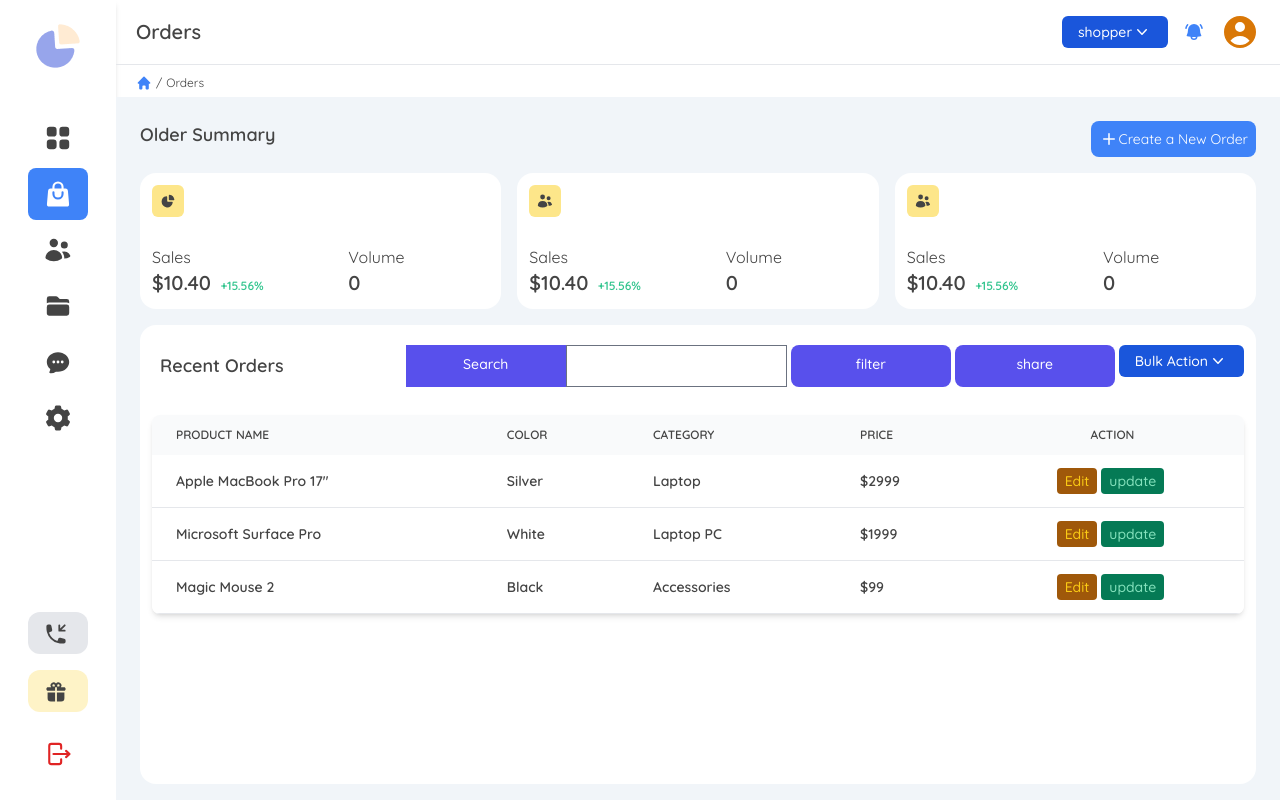
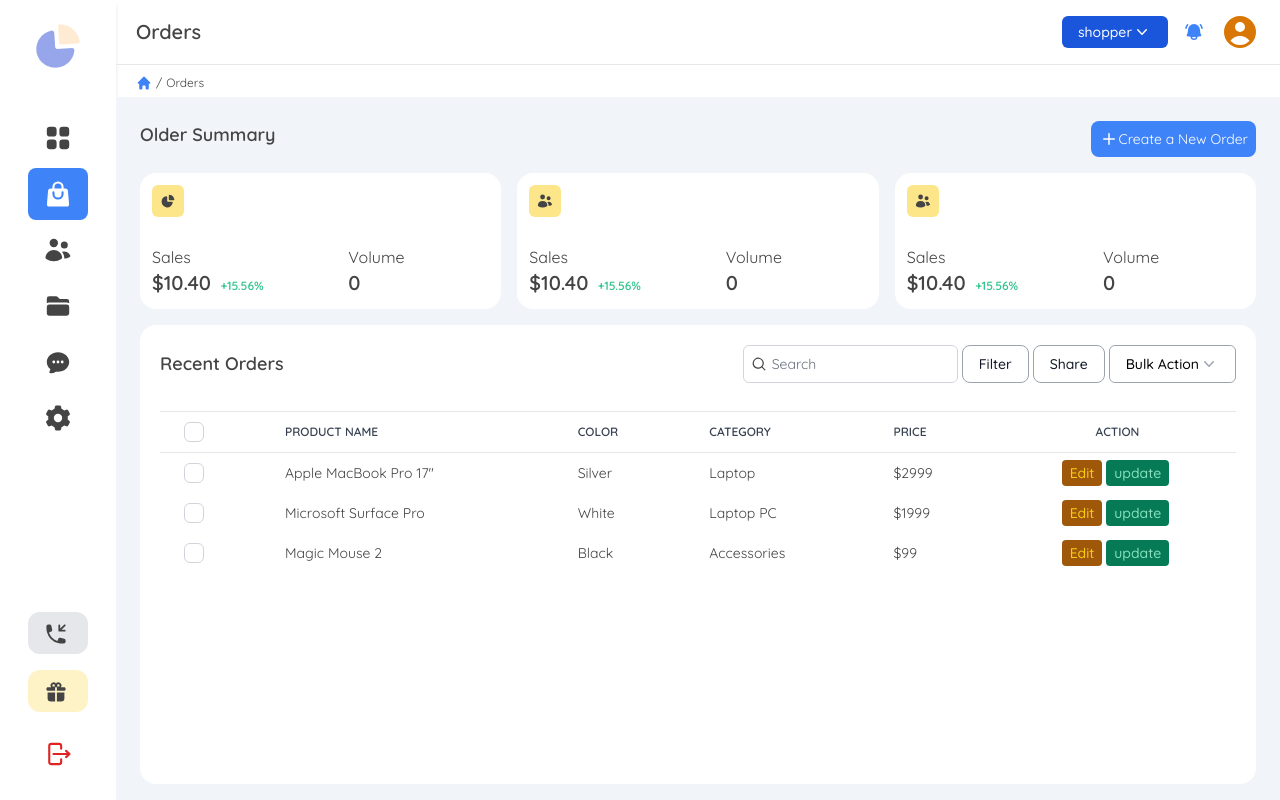
Before and after one commit to Ruan-Rita/Metrix-SaaS, a Next.js app in the folder client/: page /orders in a window 1280 px wide. Built offline with nearby package versions, Linux system fonts and the light colour scheme.

Commit message:
Client: add new components and fix some

```diff
--- a/client/components/Charts/ChartPie.tsx
+++ b/client/components/Charts/ChartPie.tsx
@@ -1,5 +1,6 @@
 import { Charts } from "../../util/Enums"
 import dynamic from "next/dynamic";
+import SimpleHash from "../../util/SimpleHash";
 
 export default function ChartPie() {
 
@@ -13,7 +14,7 @@ export default function ChartPie() {
     return (
         <div>
             <div className="flex justify-between px-10">
-                {labels.map(name => (<p className="px-2 py-1 rounded-md bg-slate-200">{name}</p>))}
+                {labels.map(name => (<p key={SimpleHash()} className="px-2 py-1 rounded-md bg-slate-200">{name}</p>))}
             </div>
             <div className="flex justify-center mt-3">
                 <ApexCharts className="w-full" options={settingChart.options} series={settingChart.series} type="donut" />
--- a/client/components/InfoCard/InfoCard.tsx
+++ b/client/components/InfoCard/InfoCard.tsx
@@ -31,7 +31,7 @@ export default function InfoCard({ icon, bgIconColor, children, className, right
                             </div>
                             : null
                         }
-                        <h2 className="ml-2 font-bold text-lg">{title ? title : null}</h2>
+                        <h2 className="font-bold text-lg">{title ? title : null}</h2>
                     </div>
                     {renderRightSide()}
                 </div>
--- a/client/components/SideBar/Index.tsx
+++ b/client/components/SideBar/Index.tsx
@@ -10,7 +10,6 @@ import {
     ChevronRightIcon,
     UsersIcon
 } from "@heroicons/react/20/solid";
-
 import Image from "next/image";
 import { useRouter } from "next/router";
 import Logo from '../../public/images/logo.png'
@@ -19,13 +18,10 @@ import { useEffect, useState } from 'react'
 
 export default function SideBar() {
     const router = useRouter()
-    const [isExpansive, setIsExpansive] = useState(false)
+    const [isExpansive, setIsExpansive] = useState(true)
 
     useEffect(() => {
-        if (localStorage.getItem('UserUI_isExpansive') == 'true') {
-            setIsExpansive(localStorage.getItem('UserUI_isExpansive') == 'true')
-            console.log('1 ruan - rita');
-        }
+        setIsExpansive(localStorage.getItem('UserUI_isExpansive') == 'true')
     }, [])
 
     function _logout() {
@@ -36,7 +32,7 @@ export default function SideBar() {
     function handleIsExpansive() {
         const newValue = !isExpansive
         setIsExpansive(newValue)
-        localStorage.setItem('UserUI_isExpansive', 'true')
+        localStorage.setItem('UserUI_isExpansive', newValue ? 'true' : 'false')
     }
 
     return (
--- a/client/components/core/Dropdown/index.tsx
+++ b/client/components/core/Dropdown/index.tsx
@@ -9,7 +9,7 @@ interface IDropdown {
     className?: string
     theme?: ThemeColorDropDown
 }
-export default function Dropdown({ items = [], label, onChange, theme }: IDropdown) {
+export default function Dropdown({ items = [], label, onChange, theme, className }: IDropdown) {
     const [selected, setSelected] = useState(-1)
     const [idDropdown, setIdDropdown] = useState('')
 
@@ -46,8 +46,8 @@ export default function Dropdown({ items = [], label, onChange, theme }: IDropdo
         return ''
     }
     return (
-        <div className='relative'>
-            <button data-dropdown-toggle={idDropdown} className={`w-fit focus:ring-2 focus:outline-none font-medium rounded-md text-sm px-4 py-1.5 text-center inline-flex items-center ${themeColor[theme ? theme : ThemeColorDropDown.default].button}`} type="button">
+        <div className={`relative ${className}`}>
+            <button data-dropdown-toggle={idDropdown} className={`w-fit h-full focus:ring-2 focus:outline-none font-medium rounded-md text-sm px-4 py-1.5 text-center inline-flex items-center ${themeColor[theme ? theme : ThemeColorDropDown.default].button}`} type="button">
                 {renderValue()}
                 <ChevronDownIcon className={`ml-auto w-5 h-5 ${themeColor[theme ? theme : ThemeColorDropDown.default].icon}`} />
             </button>
--- a/client/components/core/Input/index.tsx
+++ b/client/components/core/Input/index.tsx
@@ -1,5 +1,5 @@
 import { useState, InputHTMLAttributes } from "react"
-import { EnvelopeIcon, LockClosedIcon, UserIcon } from '@heroicons/react/20/solid'
+import { EnvelopeIcon, LockClosedIcon, MagnifyingGlassIcon, UserIcon } from '@heroicons/react/20/solid'
 
 interface IInput extends InputHTMLAttributes<HTMLInputElement> {
   label?: string
@@ -26,7 +26,8 @@ export default function Input({ label, value, type = 'text', ...rest }: IInput)
     const typeIcons = {
       'email': <EnvelopeIcon {...styles} />,
       'name': <UserIcon {...styles} />,
-      'password': <LockClosedIcon {...styles} />
+      'password': <LockClosedIcon {...styles} />,
+      'search': <MagnifyingGlassIcon {...styles} />
     }
     return typeIcons[type] ?? false
   }
@@ -45,22 +46,22 @@ export default function Input({ label, value, type = 'text', ...rest }: IInput)
     )
   }
   return (
-    <div>
+    <>
       {
         label ? (
           <label>
-            <div className="mb-6">
+            <div>
               {label}
               {getComponent()}
             </div>
           </label>
         )
           : (
-            <div className="mb-6">
+            <div>
               {getComponent()}
             </div>
           )
       }
-    </div>
+    </>
   )
 }
--- a/client/components/core/TableBase/index.tsx
+++ b/client/components/core/TableBase/index.tsx
@@ -1,32 +1,55 @@
+import SimpleHash from "../../../util/SimpleHash"
+import Input from "../Input"
+
 interface ITable {
     rows: object[],
-    titles: string[]
+    titles: string[],
+    theme?: string
 }
-export default function TableBase({ rows, titles }: ITable) {
+
+type TableThemeType = {
+    outline: ResponseTableThemeType
+}
+
+type ResponseTableThemeType = {
+    head: string,
+    body: string
+    table: string
+}
+export default function TableBase({ rows, titles, theme }: ITable) {
 
     function renderTitles() {
         return <>
+            <th scope="col" className={`px-6 h-10 text-center flex content-center ${renderTableTheme().head}`}>
+                <div className="flex items-center justify-center h-full">
+                    <Input type="checkbox" className="!w-5 h-5 border border-gray-300 bg-white !p-0" />
+                </div>
+            </th>
             {titles.map(item => (
-                <th scope="col" className="px-6 py-3">
+                <th key={SimpleHash()} scope="col" className={`px-6 h-10 align-middle ${renderTableTheme().head}`}>
                     {item}
                 </th>
             ))}
-            <th scope="col" className="px-6 py-3 text-center">
+            <th scope="col" className={`px-6 h-10 text-center align-middle ${renderTableTheme().head}`}>
                 Action
             </th>
-
         </>
     }
 
     function renderRows() {
         return rows.map(item => (
-            <tr className="bg-white border-b dark:bg-gray-800 dark:border-gray-700 hover:bg-gray-50 dark:hover:bg-gray-600">
+            <tr key={SimpleHash()} className={renderTableTheme().body}>
+                <td scope="col" className="px-6 h-10 text-center flex align-middle" >
+                    <div className="flex items-center justify-center h-full">
+                        <Input type="checkbox" className="!w-5 h-5 border border-gray-300 bg-white !p-0" />
+                    </div>
+                </td>
                 {Object.values(item).map((item) => (
-                    <th scope="row" className="px-6 py-4">
+                    <td key={SimpleHash()} scope="row" className="px-6 h-10 align-middle">
                         {item}
-                    </th>
+                    </td>
                 ))}
-                <td className="px-6 py-4 text-center">
+                <td className="px-6 h-10 text-center align-middle">
                     <a href="#" className="mr-1 font-medium bg-yellow-600 px-2 py-1 rounded text-yellow-300 dark:text-yellow-500 hover:underline">Edit</a>
                     <a href="#" className="mr-1 font-medium bg-green-600 px-2 py-1 rounded text-green-300 dark:text-green-500 hover:underline">update</a>
                 </td>
@@ -34,11 +57,23 @@ export default function TableBase({ rows, titles }: ITable) {
         ))
     }
 
+    function renderTableTheme(): ResponseTableThemeType {
+        const themeBase: TableThemeType = {
+            outline: {
+                head: 'text-gray-700 dark:text-gray-400',
+                body: '',
+                table: 'rounded-none'
+            }
+        }
+
+        return themeBase[theme ?? 'outline']
+    }
+
     return (
-        <div className="relative overflow-x-auto shadow-md sm:rounded-lg">
+        <div className={`relative overflow-x-auto ${renderTableTheme().table}`}>
             <table className="w-full text-sm text-left text-gray-500 dark:text-gray-400">
-                <thead className="text-xs text-gray-700 uppercase bg-gray-50 dark:bg-gray-700 dark:text-gray-400">
-                    <tr>
+                <thead className="text-xs uppercase ">
+                    <tr className="border-y border-gray-200">
                         {renderTitles()}
                     </tr>
                 </thead>
--- a/client/pages/orders/index.tsx
+++ b/client/pages/orders/index.tsx
@@ -1,10 +1,12 @@
 import { ChartPieIcon, PlusIcon, ShoppingBagIcon, UsersIcon } from "@heroicons/react/20/solid";
 import Image from "next/image";
 import Dropdown from "../../components/core/Dropdown";
+import Input from "../../components/core/Input";
 import SubmitButton from "../../components/core/Submit";
 import TableBase from "../../components/core/TableBase";
 import InfoCard from "../../components/InfoCard/InfoCard";
 import MainTemplate from "../../components/Templates/Main";
+import { ThemeColorDropDown } from "../../util/Enums";
 
 export default function Home() {
   const Orders = ['item 1', 'item 2']
@@ -30,12 +32,11 @@ export default function Home() {
   function renderMenuRecentOrders() {
     return (<div className="flex gap-1">
       <div className="flex">
-        <SubmitButton label="Search" className="rounded-none" />
-        <input type="search" />
+        <Input type="search" placeholder="Search" className="border border-gray-300 bg-white" />
       </div>
-      <SubmitButton label="filter" />
-      <SubmitButton label="share" />
-      <Dropdown items={['item 1', 'item 2', 'item 3']} label={'Bulk Action'} />
+      <SubmitButton label="Filter" className="w-max border-solid !border-gray-400 bg-white !text-gray-900" />
+      <SubmitButton label="Share" className="w-max border-solid !border-gray-400 bg-white !text-gray-900" />
+      <Dropdown className="border rounded-md !border-gray-400 bg-white" theme={ThemeColorDropDown.bgWhite} items={['item 1', 'item 2', 'item 3']} label={'Bulk Action'} />
 
     </div>)
   }
@@ -87,7 +88,8 @@ export default function Home() {
             </div>
           </InfoCard>
         </div>
-        <InfoCard title="Recent Orders" className="mt-4 flex-grow py-5" rightSide={renderMenuRecentOrders()}>
+
+        <InfoCard title="Recent Orders" className="mt-4 flex-grow p-5" rightSide={renderMenuRecentOrders()}>
           {Orders.length <= 0 ?
             <div className="flex flex-col justify-center flex-wrap flex-1">
               <div className="w-40 h-40 rounded-full border-2 border-gray-300 bg-gray-200 flex justify-center content-center mx-auto">
```
Also changed, not shown: client/pages/login.tsx (+6 -2 lines), client/pages/singup.tsx (+9 -3 lines), 1 other file (tests, documents, lock files or other folders).
